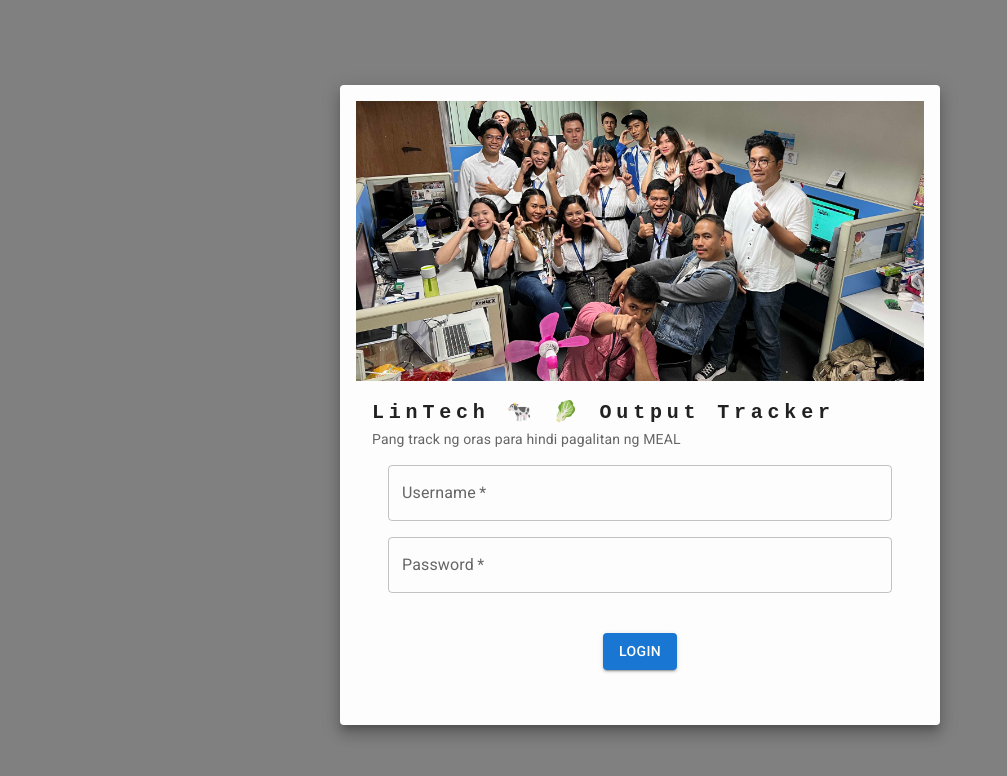
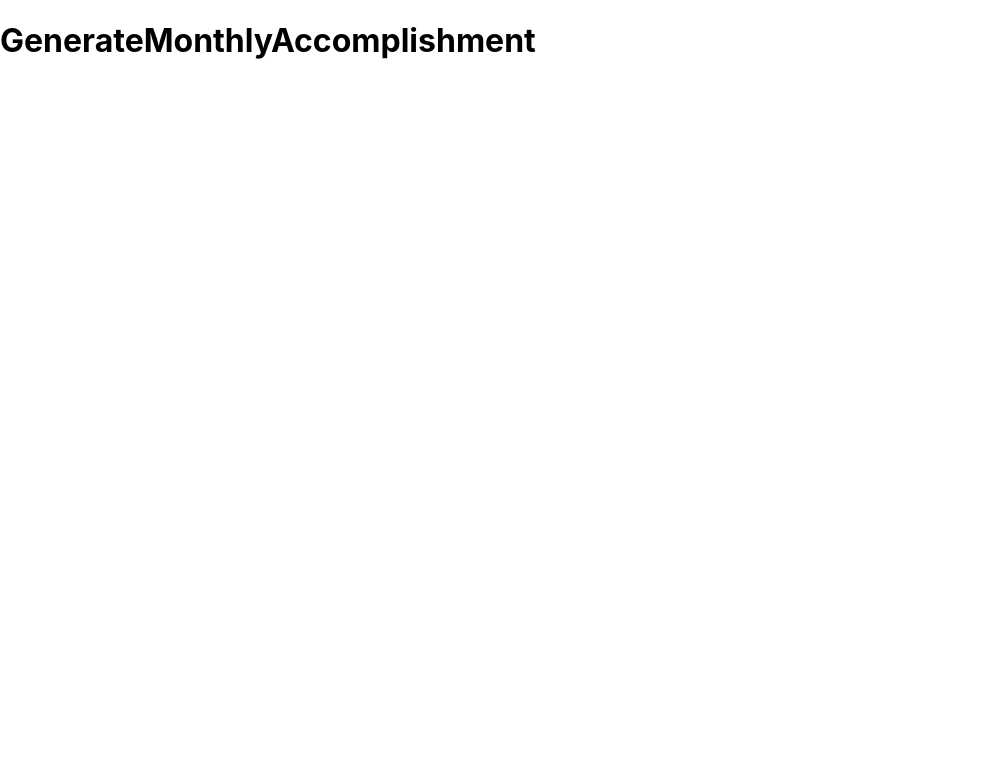
Before and after one commit to dynatech/lintech-output-tracker, a React (Create React App) app in the folder web/: page /generate_monthly_accomplishment in a window 1280 px wide. Shown: the top 776 px of the page, without its empty margins (0-1007 px from the left). Built offline with nearby package versions, Linux system fonts and the light colour scheme.

Commit message:
+ Added initial generate monthly accomplishment report

```diff
--- a/web/package.json
+++ b/web/package.json
@@ -12,6 +12,7 @@
     "@testing-library/react": "^13.4.0",
     "@testing-library/user-event": "^13.5.0",
     "axios": "^1.2.2",
+    "file-saver": "^2.0.5",
     "js-sha512": "^0.8.0",
     "localforage": "^1.10.0",
     "match-sorter": "^6.3.1",
@@ -19,7 +20,6 @@
     "react": "^18.2.0",
     "react-confetti": "^6.1.0",
     "react-dom": "^18.2.0",
-    "react-router-dom": "^6.6.2",
     "react-scripts": "5.0.1",
     "react-use-stopwatch": "^2.1.2",
     "sort-by": "^1.2.0",
@@ -49,5 +49,8 @@
       "last 1 firefox version",
       "last 1 safari version"
     ]
+  },
+  "devDependencies": {
+    "react-router-dom": "^6.7.0"
   }
 }
--- a/web/src/App.js
+++ b/web/src/App.js
@@ -4,11 +4,14 @@ import '@fontsource/roboto/500.css';
 import '@fontsource/roboto/700.css';
 
 import { useState, useEffect, Fragment } from 'react';
+import ReactDOM from "react-dom/client";
+import { BrowserRouter, Routes, Route } from "react-router-dom";
 import Header from './Header';
 import Overview from './Overview';
 import Files from './Files';
 import Calendar from './Calendar';
 import Login from './Login';
+import GenerateMonthlyAccomplishment from './GenerateMonthlyAccomplishment';
 
 const PageSwitcher = ({index, setSwitcher}) => {
   let component = null;
@@ -31,9 +34,21 @@ const PageSwitcher = ({index, setSwitcher}) => {
   return component;
 }
 
+
 const App = () => {
   const [pageSwitcher, setSwitcher] = useState(0);
   const [currentPageIndex, setCurrentPageIndex] = useState(0);
+
+  const MainComponent = () => {
+    return(
+      <div>
+        {
+          currentPageIndex != 0 && <Header setSwitcher={setSwitcher}/>
+        }
+        <PageSwitcher index={currentPageIndex} setSwitcher={setSwitcher}/>
+      </div>
+    )
+  }
 
   useEffect(()=> {
     if (currentPageIndex != pageSwitcher) {
@@ -49,12 +64,20 @@ const App = () => {
   }, []);
 
   return(
-    <div>
-      {
-        currentPageIndex != 0 && <Header setSwitcher={setSwitcher}/>
-      }
-      <PageSwitcher index={currentPageIndex} setSwitcher={setSwitcher}/>
-    </div>
+    <BrowserRouter>
+      <Routes>
+        <Route path="/" element={<MainComponent />} />
+          {/* <Route index element={<MainComponent />} /> */}
+        <Route path="generate_monthly_accomplishment" element={<GenerateMonthlyAccomplishment />} />
+      </Routes>
+    </BrowserRouter>
+
+    // <div>
+    //   {
+    //     currentPageIndex != 0 && <Header setSwitcher={setSwitcher}/>
+    //   }
+    //   <PageSwitcher index={currentPageIndex} setSwitcher={setSwitcher}/>
+    // </div>
   )
 }
 
--- /dev/null
+++ b/web/src/GenerateMonthlyAccomplishment.js
@@ -0,0 +1,7 @@
+const GenerateMonthlyAccomplishment = () => {
+    return (
+        <h1>GenerateMonthlyAccomplishment</h1>
+    )
+}
+
+export default GenerateMonthlyAccomplishment;
```
